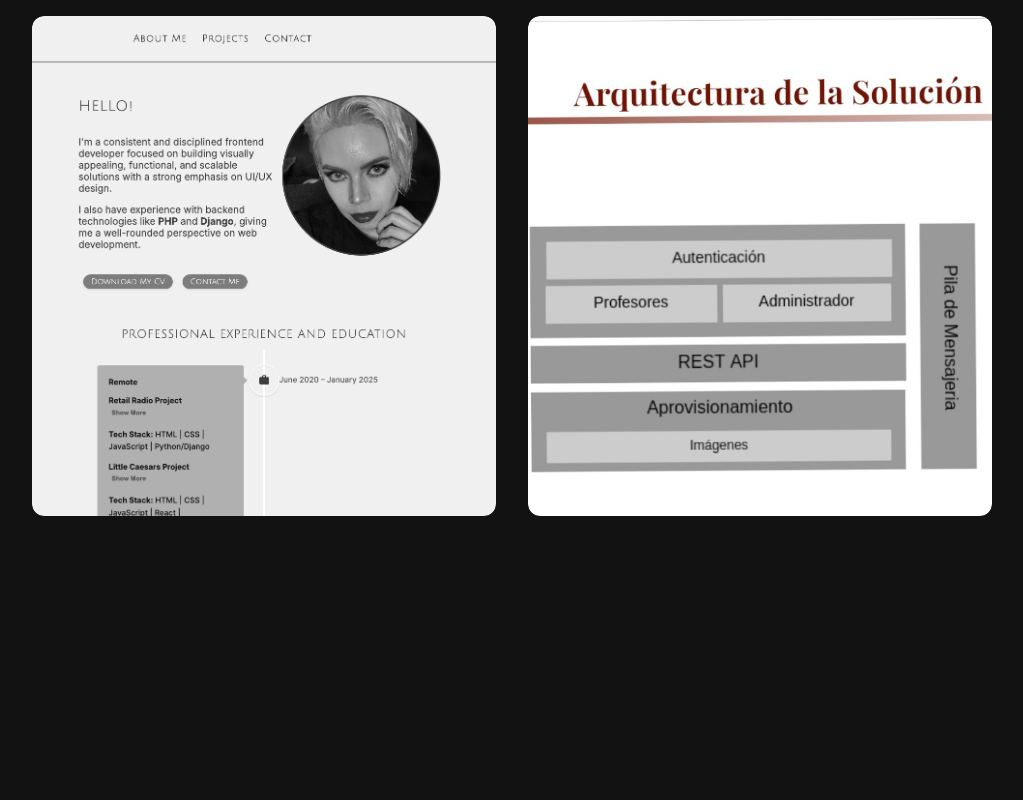
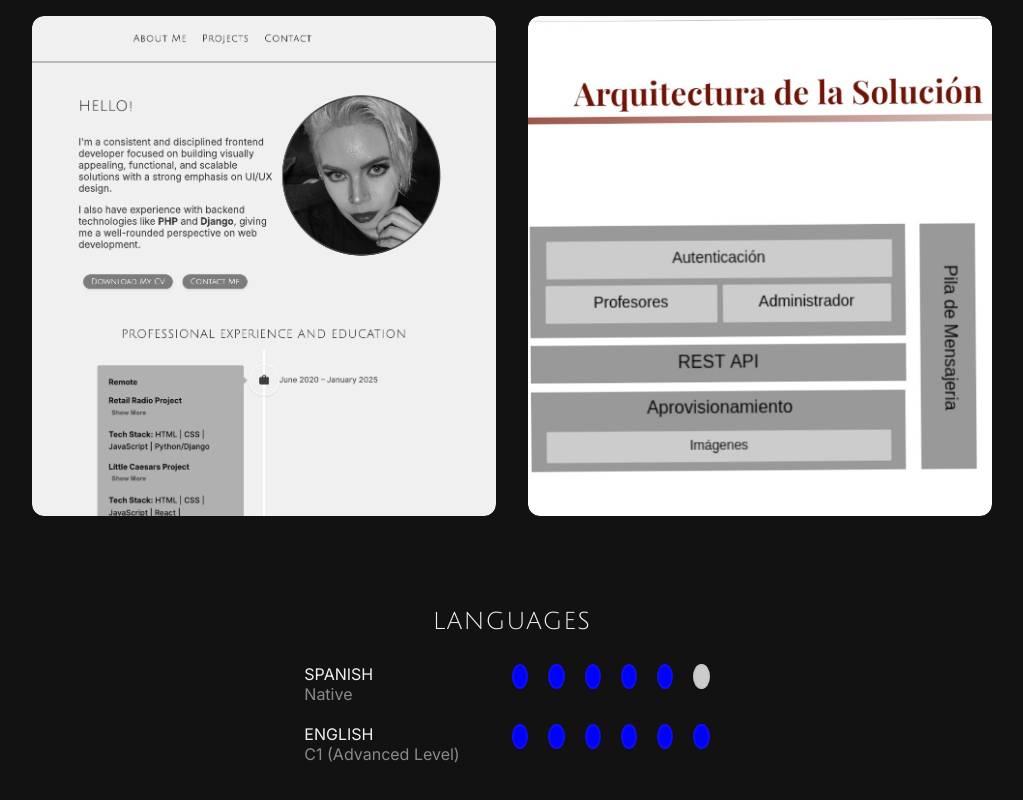
Before and after one commit to macripcode/portfolio, a React (Vite) app: page / in a window 1280 px wide. Shown: the part 2385-3185 px from the top of the page, without its empty margins (128-1151 px from the left). Before the commit the page ends 2973 px from the top, so only its background shows below. Built offline with nearby package versions, Linux system fonts and the light colour scheme.

Commit message:
Fixing som values in medias queries

```diff
--- a/src/App.jsx
+++ b/src/App.jsx
@@ -23,7 +23,7 @@ function App() {
       <Hero />
       <Experience />
       <Work />
-      {/* <Languages /> */}
+      <Languages />
     </main>
   );
 }
--- a/src/styles/languages/languages.css
+++ b/src/styles/languages/languages.css
@@ -46,7 +46,7 @@
     background: blue;
 }
 
-@media(min-width: 320px) and (max-width: 480px) {}
+@media(min-width: 320px) and (max-width: 479px) {}
 
 @media (min-width: 480px) {}
 
--- a/src/styles/work/project-card.css
+++ b/src/styles/work/project-card.css
@@ -92,7 +92,7 @@
     align-items: center;
 }
 
-@media(min-width: 320px) and (max-width: 480px) {}
+@media(min-width: 320px) and (max-width: 479px) {}
 
 @media (min-width: 480px) {}
 
```
